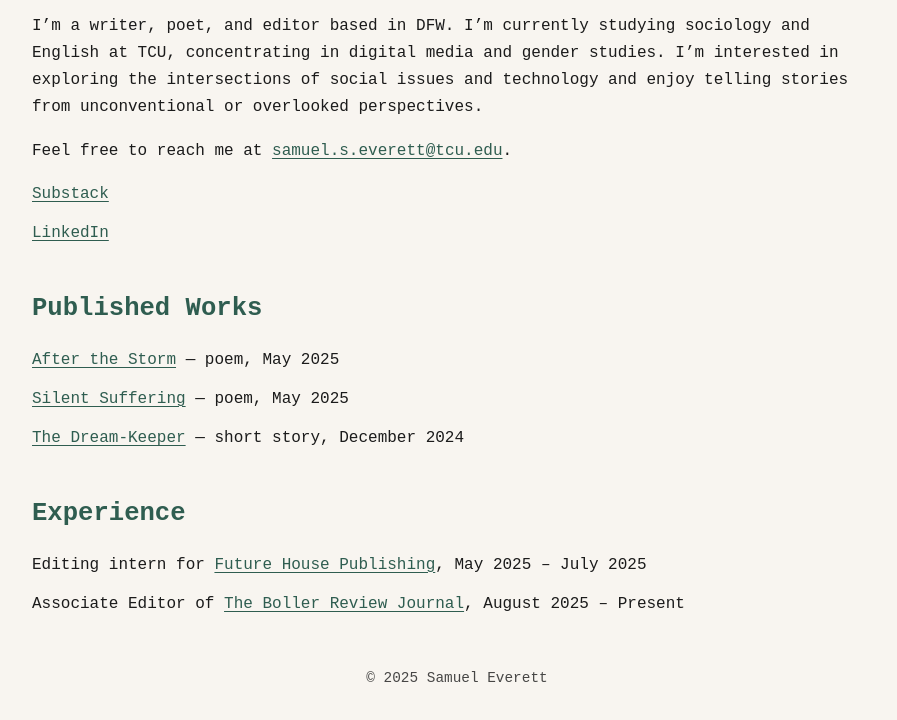
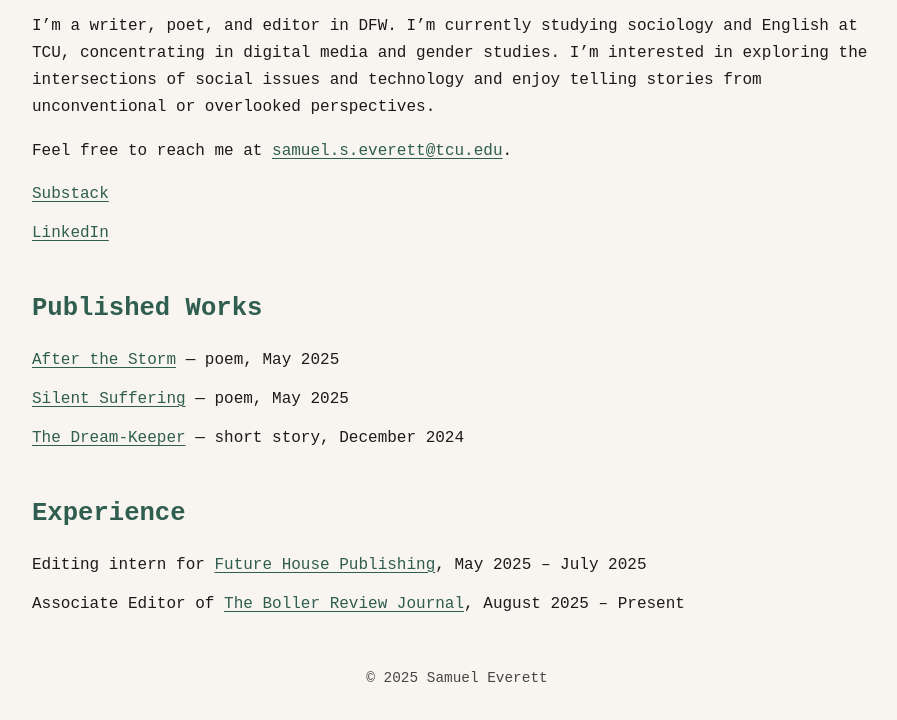
Before and after one commit to sam3verett/portfolio, a plain HTML site: page index.html in a window 1280 px wide. Shown: the part 130-850 px from the top of the page, without its empty margins (183-1080 px from the left). Drawn offline with Linux system fonts and the light colour scheme.

Commit message:
Update index.html

```diff
--- a/index.html
+++ b/index.html
@@ -19,7 +19,7 @@
     <!-- Header / Intro -->
     <header>
       <h1>samuel everett</h1>
-      <p>I’m a writer, poet, and editor based in DFW. I’m currently studying sociology and English at TCU, concentrating in digital media and gender studies. I’m interested in exploring the intersections of social issues and technology and enjoy telling stories from unconventional or overlooked perspectives.</p>
+      <p>I’m a writer, poet, and editor in DFW. I’m currently studying sociology and English at TCU, concentrating in digital media and gender studies. I’m interested in exploring the intersections of social issues and technology and enjoy telling stories from unconventional or overlooked perspectives.</p>
       <p>Feel free to reach me at
         <a href="mailto:samuel.s.everett@tcu.edu">samuel.s.everett@tcu.edu</a>.
       </p>
```
